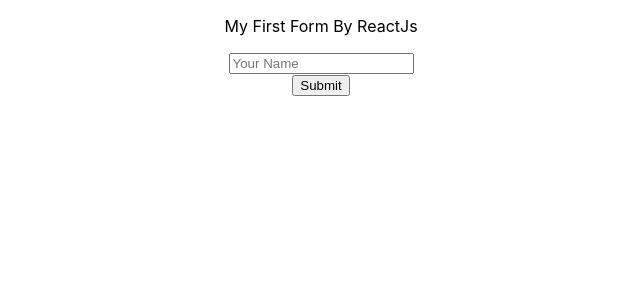
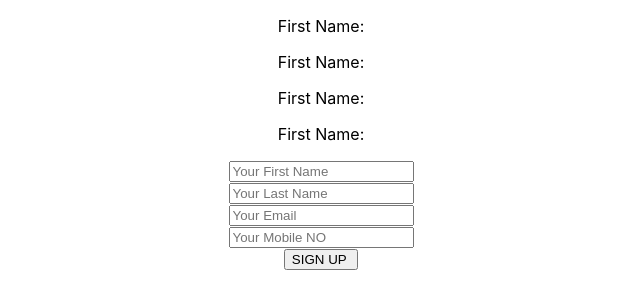
Before and after one commit to yamin27/react_practice, a React (Create React App) app: page / in a window 1280 px wide. Shown: the top 308 px of the page, without its empty margins (319-959 px from the left). Built offline with nearby package versions, Linux system fonts and the light colour scheme.

Commit message:
Multiple Form Field & submit

```diff
--- a/src/App.js
+++ b/src/App.js
@@ -10,6 +10,7 @@
 // import NewDemo from "./component/NewDemo";
 import AnotherDemo from "./component/AnotherDemo";
 import Form from "./component/Form";
+import Signup from "./component/Signup";
 
 function App() {
   return (
@@ -28,7 +29,9 @@
         {/*<Refresh></Refresh>*/}
         {/*<NewDemo></NewDemo>*/}
         {/*<AnotherDemo></AnotherDemo>*/}
-        <Form></Form>
+        {/*<Form></Form>*/}
+
+        <Signup></Signup>
 
     </div>
   );
--- /dev/null
+++ b/src/component/Signup.js
@@ -0,0 +1,55 @@
+import React, {Component} from 'react';
+import ReactDOM from 'react-dom'
+
+class Signup extends Component {
+
+    constructor() {
+        super();
+
+        this.state= {
+
+            fname: " ",
+            lname: " ",
+            email: " ",
+            mobile: " ",
+
+        }
+    }
+
+
+    onChangeHandler=(event)=> {
+
+        var inputName = event.target.name;
+        var inputValue = event.target.value;
+
+        this.setState({ [inputName]: inputValue})
+
+    }
+
+
+
+    render() {
+        return (
+            <div>
+
+                <p> First Name: {this.state.fname}</p>
+                <p> First Name: {this.state.lname}</p>
+                <p> First Name: {this.state.email}</p>
+                <p> First Name: {this.state.mobile}</p>
+
+                <form>
+
+                    <input onChange={this.onChangeHandler} type="text"  name="fname" placeholder="Your First Name"></input><br/>
+                    <input onChange={this.onChangeHandler} type="text"  name="lname" placeholder="Your Last Name"></input><br/>
+                    <input onChange={this.onChangeHandler} type="text"  name="email" placeholder="Your Email"></input><br/>
+                    <input onChange={this.onChangeHandler} type="text"  name="mobile" placeholder="Your Mobile NO"></input><br/>
+                    <input onChange={this.onChangeHandler} type="submit" value="SIGN UP "></input>
+
+                </form>
+
+            </div>
+        );
+    }
+}
+
+export default Signup;
```
